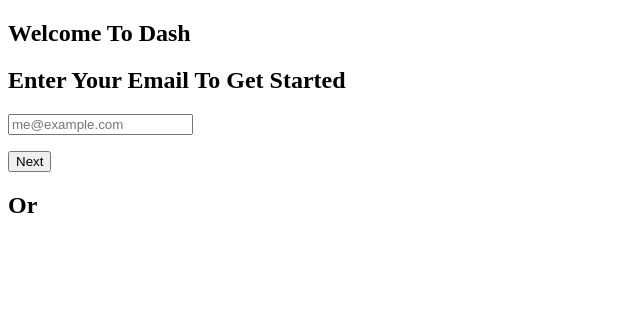
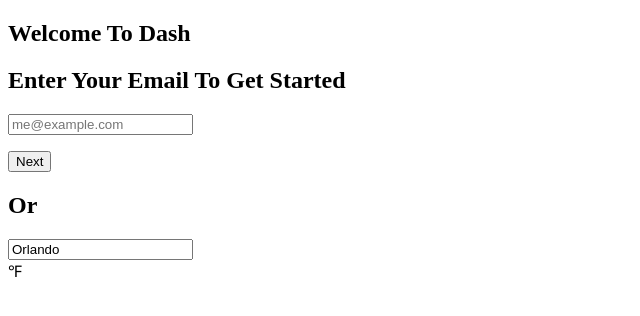
Before and after one commit to arjunpate1/dig4503, a PHP site: page / in a window 1280 px wide. Shown: the top 316 px of the page, without its empty margins (0-640 px from the left). Run offline with PHP 8.4, Linux system fonts and the light colour scheme; some libraries are stand-ins or nearby versions.

Commit message:
Update index.php

```diff
--- a/index.php
+++ b/index.php
@@ -164,6 +164,17 @@
 
             <!-- Weather Forecast -->
             <section class="weather" id="dashboard-weather">
+              <!-- Default City is Orlando -->
+              <input type="text" value="Orlando" id="weatherCity">
+              <button type="button" name="submiit" id="changeCity" style="display:none;">Go</button>
+              <!-- weather img icon -->
+              <div id="weatherImg"></div>
+              <!-- temp & description -->
+              <div id="description">
+                <div id="temp"><span id="deg">&#8457;</span></div>	<!-- degree F symbol -->
+                <div id="words"></div>
+              </div>
+
             </section>
 
             <!-- News Section -->
```
